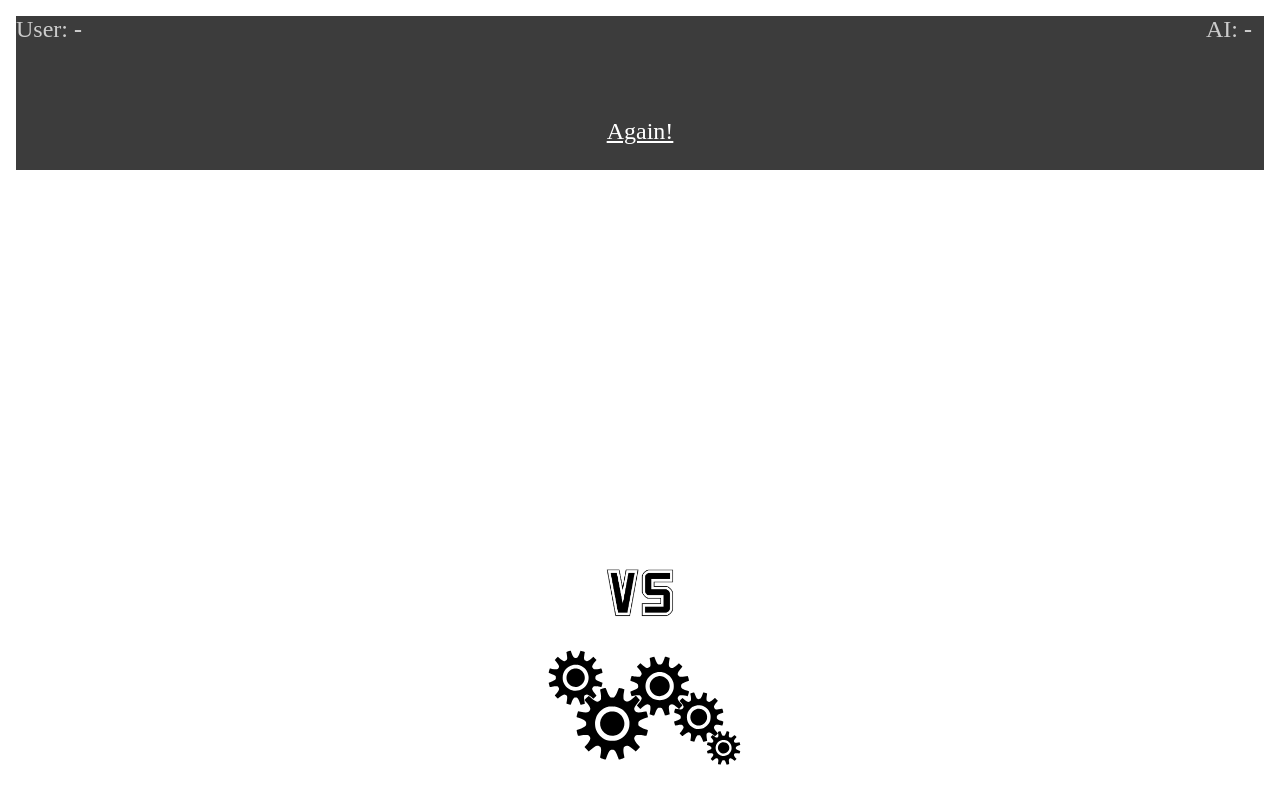
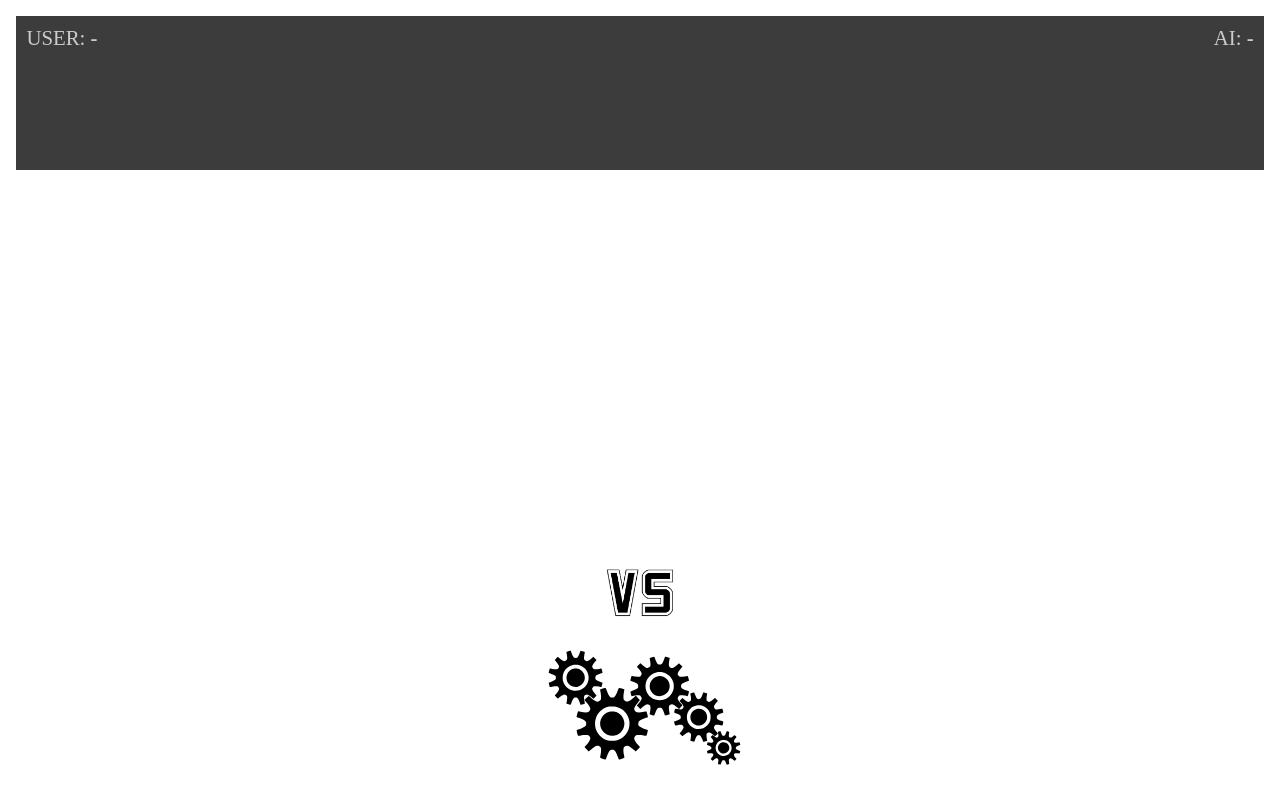
Before and after one commit to pompomon/rpsnode, a website: page Step6/public/index.html in a window 1280 px wide. Drawn offline with Linux system fonts and the light colour scheme.

Commit message:
Update styles

```diff
--- a/Step4/public/css/app.css
+++ b/Step4/public/css/app.css
@@ -49,13 +49,13 @@ html, body {
     position: relative;
     height: 20%;
     width: 100%;
-    font-size: 1.5em;
+    font-size: 1.3em;
     box-sizing: border-box;
     background: #3c3c3c;
     color: #cccccc;
     display: flex;
     flex-direction: column;
-    flex-wrap: wrap;
+    flex-wrap: nowrap;
     justify-content: flex-start;
     align-items: stretch;
 }
@@ -70,7 +70,8 @@ html, body {
 
 .appResults .answer {
     flex: 0;
-    padding: 0 0.5em 0 0;
+    padding: 0.5em;
+    text-transform: uppercase;
 }
 
 .appResults .answer .value {
@@ -83,7 +84,9 @@ html, body {
 }
 
 .appPanel .appRestartButton {
-    color: #fff;
+    padding: 0.25em 0.5em;
+    font-size: 1em;
+    border-radius: 1em;
 }
 
 .hide {
--- a/Step5/public/css/app.css
+++ b/Step5/public/css/app.css
@@ -49,13 +49,13 @@ html, body {
     position: relative;
     height: 20%;
     width: 100%;
-    font-size: 1.5em;
+    font-size: 1.3em;
     box-sizing: border-box;
     background: #3c3c3c;
     color: #cccccc;
     display: flex;
     flex-direction: column;
-    flex-wrap: wrap;
+    flex-wrap: nowrap;
     justify-content: flex-start;
     align-items: stretch;
 }
@@ -70,7 +70,8 @@ html, body {
 
 .appResults .answer {
     flex: 0;
-    padding: 0 0.5em 0 0;
+    padding: 0.5em;
+    text-transform: uppercase;
 }
 
 .appResults .answer .value {
@@ -83,7 +84,9 @@ html, body {
 }
 
 .appPanel .appRestartButton {
-    color: #fff;
+    padding: 0.25em 0.5em;
+    font-size: 1em;
+    border-radius: 1em;
 }
 
 /** AI move **/
--- a/Step6/public/css/app.css
+++ b/Step6/public/css/app.css
@@ -64,13 +64,13 @@ html, body {
     position: relative;
     height: 20%;
     width: 100%;
-    font-size: 1.5em;
+    font-size: 1.3em;
     box-sizing: border-box;
     background: #3c3c3c;
     color: #cccccc;
     display: flex;
     flex-direction: column;
-    flex-wrap: wrap;
+    flex-wrap: nowrap;
     justify-content: flex-start;
     align-items: stretch;
 }
@@ -85,7 +85,8 @@ html, body {
 
 .appResults .answer {
     flex: 0;
-    padding: 0 0.5em 0 0;
+    padding: 0.5em;
+    text-transform: uppercase;
 }
 
 .appResults .answer .value {
@@ -98,7 +99,9 @@ html, body {
 }
 
 .appPanel .appRestartButton {
-    color: #fff;
+    padding: 0.25em 0.5em;
+    font-size: 1em;
+    border-radius: 1em;
 }
 
 .appPanel .resultText {
@@ -163,5 +166,5 @@ html, body {
 }
 
 .hide {
-    display: none!important;
+    visibility: hidden;
 }
--- a/Step6/public/index.html
+++ b/Step6/public/index.html
@@ -17,7 +17,7 @@
           <div class="answer"><span>AI:&nbsp;</span><span class="appEngineAnswer value">-</span></div>
         </div>
         <div class="resultText"></div>
-        <div class="appRestart"><a href="#" id="appRestartButton" class="appRestartButton">Again!</a></div>
+        <div class="appRestart"><button id="appRestartButton" class="appRestartButton hide">NEW GAME</button></div>
     </div>
     <div class="appUserInput">
           <video id="video" autoplay></video>
--- a/Step6/public/js/app.js
+++ b/Step6/public/js/app.js
@@ -4,6 +4,7 @@ function init() {
     const appResults = document.getElementById('appResults');
     const appContainer = document.getElementById('appContainer');
     const videoElement = document.querySelector('video');
+    const appRestartButton = document.getElementById('appRestartButton');
 
     const picks = ["rock", "paper", "scissors"];
     const getEnginePick = () => {
@@ -46,7 +47,11 @@ function init() {
         const counterElement = appContainer.querySelector(".appCounter");
         // Reset elements
         canvasElement.classList.add('hide');
+        appRestartButton.classList.add('hide');
         counterElement.classList.remove('hide');
+        appContainer.querySelector(".resultText").classList.add("hide");
+        appResults.querySelector(".appUserAnswer").innerHTML = "-";
+        appResults.querySelector(".appEngineAnswer").innerHTML = "-";
         const enginePickElement = document.querySelector('.appEnginePick');
         picks.forEach(pickLabel => {
             enginePickElement.classList.remove(pickLabel);
@@ -54,9 +59,6 @@ function init() {
         Object.keys(resultClasses).forEach(function (key) {
             appContainer.classList.remove(resultClasses[key]);
         });
-        appContainer.querySelector(".resultText").classList.add("hide");
-        appResults.querySelector(".appUserAnswer").innerHTML = "-";
-        appResults.querySelector(".appEngineAnswer").innerHTML = "-";
 
         const counterTimerTick = function counterTimerTick() {
             if (counterTimer) {
@@ -85,6 +87,7 @@ function init() {
         appContainer.classList.add(resultClasses[result]);
         appContainer.querySelector(".resultText").classList.remove("hide");
         appContainer.querySelector(".resultText").innerHTML = result;
+        appRestartButton.classList.remove('hide');
     };
 
     const submitImageFromCanvas = (canvasElement) => {
@@ -158,8 +161,7 @@ function init() {
     }
 
     bindCamera(videoElement);
-    appRestart = document.getElementById('appRestartButton');
-    appRestart.addEventListener("click", function(){
+    appRestartButton.addEventListener("click", function(){
         startCounter();
     });
 }
```
Also changed, not shown: Step4/public/index.html (+1 -1 lines), Step4/public/js/app.js (+4 -3 lines), Step5/public/index.html (+1 -1 lines), Step5/public/js/app.js (+4 -3 lines), Step4/README.md, Step5/README.md, Step6/README.md.
